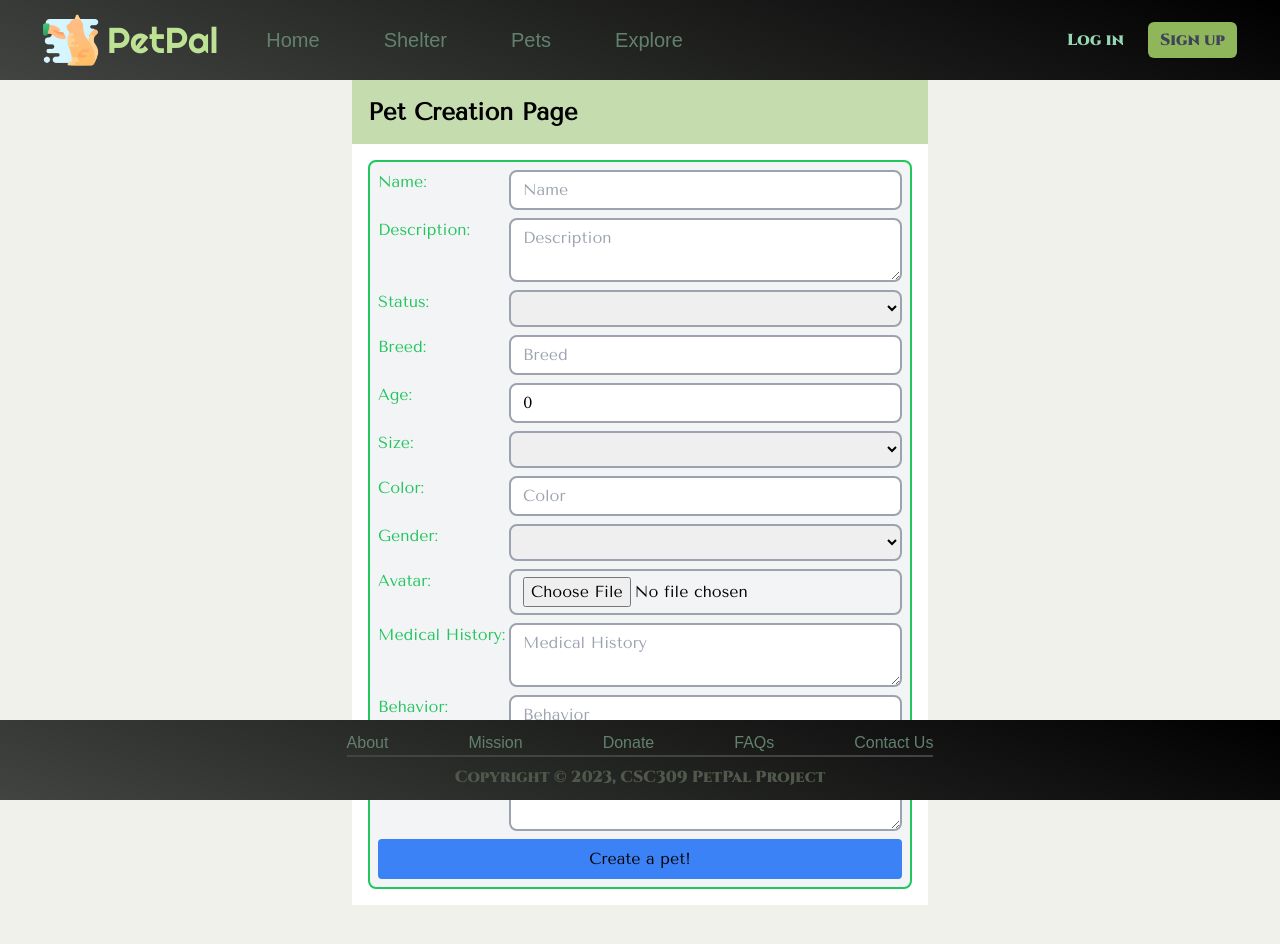
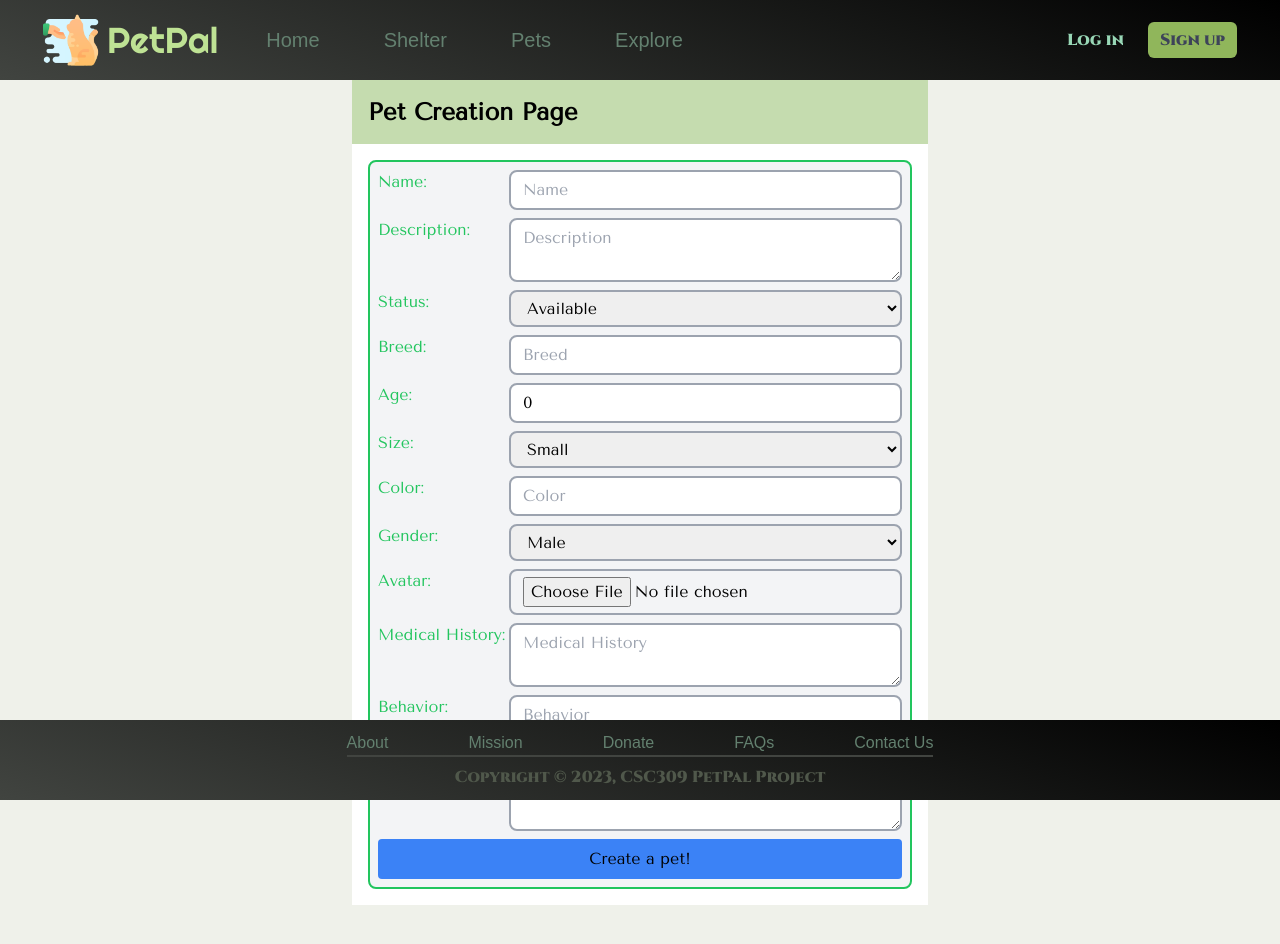
Before and after one commit to pepejammers42/petpal-fs, a React (Create React App) app in the folder frontend/: page /pet_listings in a window 1280 px wide. Shown: the top 944 px of the page. Built offline with nearby package versions, Linux system fonts and the light colour scheme; a web font is replaced by a local one.

Commit message:
Make Pet Update Only Available To Owners

```diff
--- a/frontend/src/components/PetForm/index.tsx
+++ b/frontend/src/components/PetForm/index.tsx
@@ -21,14 +21,15 @@ interface Pet {
 }
 
 interface PetFormProps {
-  submitButtonText: string;
+  submit_button_text: string;
   read_only: boolean;
-  pet_id_extension: string;
+  endpoint_add: string;
+  method: "post" | "put";
   onFormSubmit: () => void; // Callback function type
   pet: Pet;
 }
 
-const PetForm = ({ submitButtonText, read_only, pet_id_extension, onFormSubmit, pet }: PetFormProps) => {
+const PetForm = ({ submit_button_text, read_only, endpoint_add, method, onFormSubmit, pet }: PetFormProps) => {
   const schema = z.object({
     name: z.string().min(1).max(20),
     description: z.string(),
@@ -80,7 +81,7 @@ const PetForm = ({ submitButtonText, read_only, pet_id_extension, onFormSubmit,
         }
       });
 
-      const response = await axios.put('http://127.0.0.1:8000/pet_listings'+pet_id_extension, formData, {
+      const response = await axios[method]('http://127.0.0.1:8000/pet_listings'+endpoint_add, formData, {
         headers: {
           'Content-Type': 'multipart/form-data',
         },
@@ -153,9 +154,9 @@ const PetForm = ({ submitButtonText, read_only, pet_id_extension, onFormSubmit,
       <textarea {...register("special_needs")} id="special_needs" placeholder="Special Needs" className="w-full rounded-lg py-1.5 px-3 border-2 border-gray-400" disabled={read_only} />
       {errors.special_needs && <><div></div><p className="text-red-500">{errors.special_needs.message}</p></>}
 
-      {submitButtonText && (
+      {submit_button_text && (
         <button type="submit" disabled={isSubmitting} className="bg-blue-500 disabled:bg-gray-500 py-2 rounded w-full col-span-full">
-          {submitButtonText}
+          {submit_button_text}
         </button>
       )}
     </form>
--- a/frontend/src/pages/PetCreation/index.tsx
+++ b/frontend/src/pages/PetCreation/index.tsx
@@ -5,12 +5,12 @@ function PetCreation(){
     const [petDetails, setPetDetails] = useState({
         name: "",
         description: "",
-        status: "",
+        status: "available",
         breed: "",
         age: 0,
-        size: "",
+        size: "small",
         color: "",
-        gender: "",
+        gender: "male",
         medical_history: "",
         behavior: "",
         special_needs: "",
@@ -23,7 +23,7 @@ function PetCreation(){
                 <h1 className="font-bold text-2xl">Pet Creation Page </h1>
             </div>
             <div className="p-4 bg-white">
-                <PetForm submitButtonText="Create a pet!" read_only={false} pet_id_extension={""} onFormSubmit={() => {}} pet={petDetails} />
+                <PetForm submit_button_text="Create a pet!" read_only={false} method={"post"} endpoint_add={"/"} onFormSubmit={() => {}} pet={petDetails} />
             </div>
         </div>
     </>
--- a/frontend/src/pages/PetDetail/index.tsx
+++ b/frontend/src/pages/PetDetail/index.tsx
@@ -5,7 +5,7 @@ import axios from "../../api/axios";
 
 const PetDetail = () => {
     const { pk } = useParams();
-    const emptypet = { name: "", description: "", status: "", breed: "", age: 0, size: "", color: "", gender: "", medical_history: "", behavior: "", special_needs: "", avatar: "" };
+    const emptypet = { shelter:0, name: "", description: "", status: "", breed: "", age: 0, size: "", color: "", gender: "", medical_history: "", behavior: "", special_needs: "", avatar: "" };
     const [petDetails, setPetDetails] = useState(emptypet);
 
 
@@ -39,12 +39,19 @@ const PetDetail = () => {
             <div className="p-4 bg-white">
                 <img className="mx-auto w-full rounded-lg border-2 border-green-500 mb-2" alt="profile icon" src={petDetails.avatar ?? "https://upload.wikimedia.org/wikipedia/commons/thumb/d/d1/Image_not_available.png/800px-Image_not_available.png?20210219185637" }/>
 
-                {Object.keys(petDetails).length > 0 && localStorage.getItem("user") === "shelter" && (
-                    <PetForm submitButtonText="Update this pet!" read_only={false} pet_id_extension={"/"+pk+"/"} onFormSubmit={handleFormSubmit} pet={petDetails} />
+                {/* Shelter that is the owner */}
+                {Object.keys(petDetails).length > 0 && localStorage.getItem("user") === "shelter" && localStorage.getItem("userID") === ""+petDetails.shelter && (
+                    <PetForm submit_button_text="Update this pet!" read_only={false} method={'put'} endpoint_add={"/"+pk+"/"} onFormSubmit={handleFormSubmit} pet={petDetails} />
                 )}
 
+                {/* Shelter that isn't the owner */}
+                {Object.keys(petDetails).length > 0 && localStorage.getItem("user") === "shelter" && localStorage.getItem("userID") !== ""+petDetails.shelter && (
+                    <PetForm submit_button_text="" read_only={true} method={'put'} endpoint_add={"/"+pk+"/"} onFormSubmit={handleFormSubmit} pet={petDetails} />
+                )}
+
+                {/* Seeker */}
                 {Object.keys(petDetails).length > 0 && localStorage.getItem("user") === "seeker" && (
-                    <PetForm submitButtonText="" read_only={true} pet_id_extension={"/"+pk+"/"} onFormSubmit={handleFormSubmit} pet={petDetails} />
+                    <PetForm submit_button_text="" read_only={true} method={'put'} endpoint_add={"/"+pk+"/"} onFormSubmit={handleFormSubmit} pet={petDetails} />
                 )}
             </div>
         </div>
```
Also changed, not shown: 1 other file (tests, documents, lock files or other folders).
